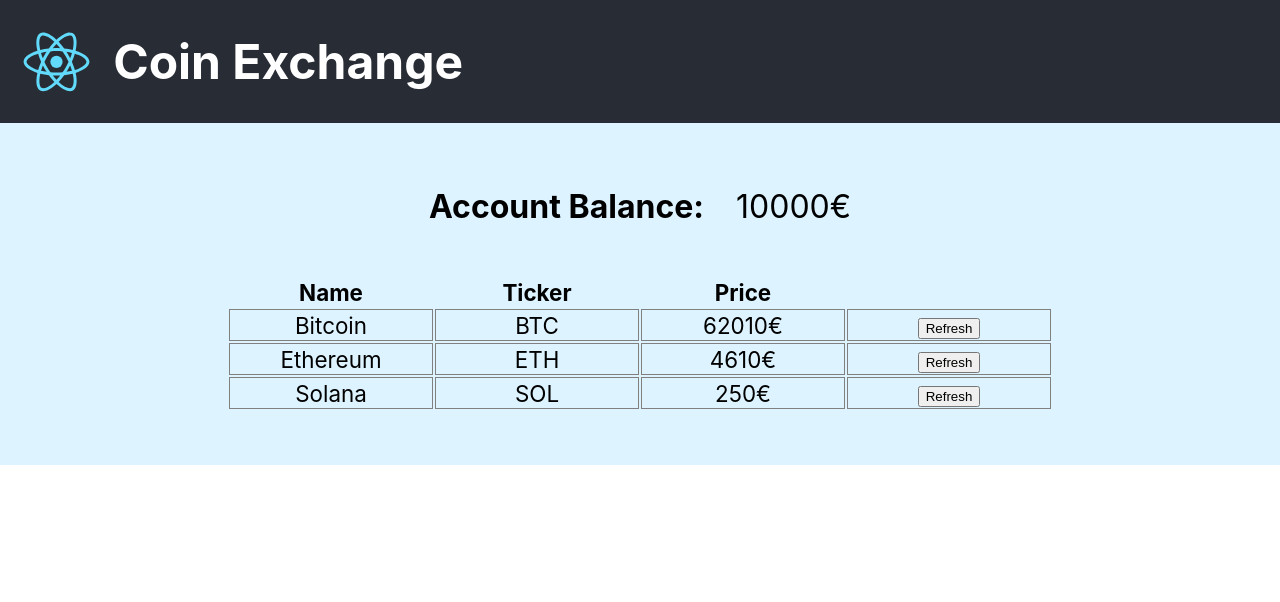
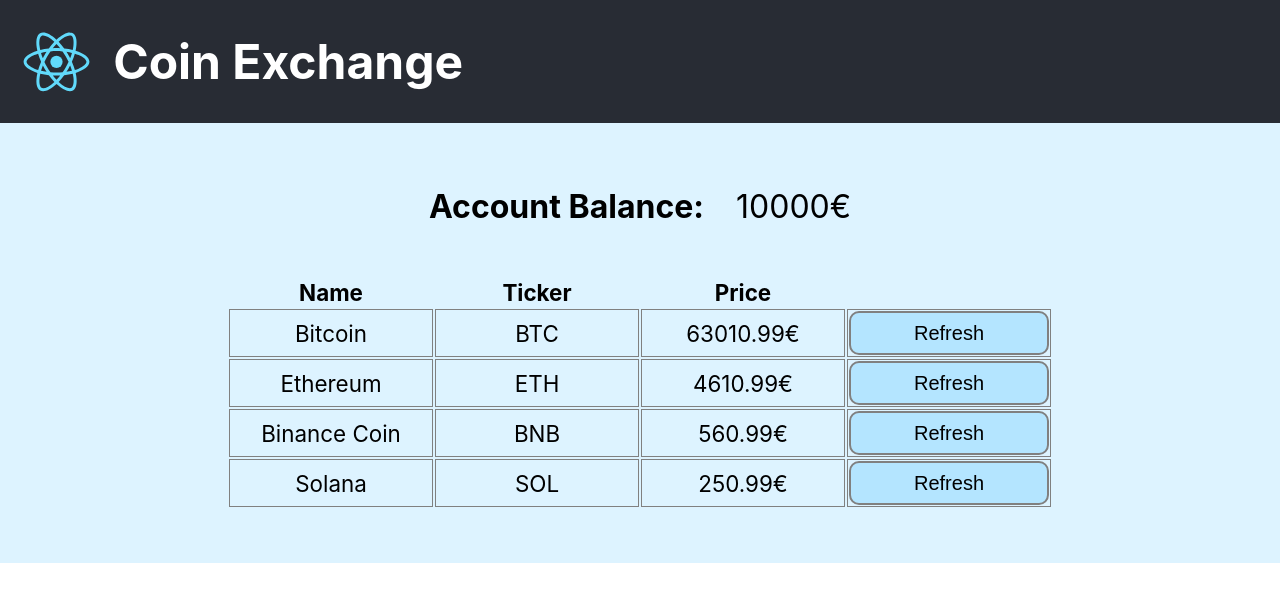
Before and after one commit to 0xTijan/crypto-tracker, a React (Create React App) app: page / in a window 1280 px wide. Shown: the top 602 px of the page. Built offline with nearby package versions, Linux system fonts and the light colour scheme.

Commit message:
rendering lists

```diff
--- a/package.json
+++ b/package.json
@@ -10,6 +10,7 @@
     "react-dom": "^17.0.2",
     "react-scripts": "4.0.3",
     "styled-components": "^5.3.3",
+    "uuid": "^8.3.2",
     "web-vitals": "^1.1.2"
   },
   "scripts": {
--- a/src/App.js
+++ b/src/App.js
@@ -3,13 +3,50 @@
 import './App.css';
 import Coin from './components/Coin/Coin';
 import AccountBalance from './components/AccountBalance/AccountBalance';
+import { v4 as uuidv4 } from 'uuid';
+
 /*
 This imports are handeled by BABLE JS - similarly to React.React transformation.
 That imports are also transformed to some other js language construct that makes it possible
 to import React from pacage (inside node_modules)
 */
 
-function App() {
+class App extends React.Component {
+  constructor(props){
+    super(props);
+    this.state = {
+      balance: 10000,
+      coinData: [
+        {
+          key: uuidv4(),
+          name: "Bitcoin",
+          ticker: "BTC",
+          price: 63000.99
+        },
+        {
+          key: uuidv4(),
+          name: "Ethereum",
+          ticker: "ETH",
+          price: 4600.99
+        },
+        {
+          key: uuidv4(),
+          name: "Binance Coin",
+          ticker: "BNB",
+          price: 550.99
+        },
+        {
+          key: uuidv4(),
+          name: "Solana",
+          ticker: "SOL",
+          price: 240.99
+        }
+      ]
+    }
+  }
+
+
+  render() {
     return (
       <div className="App">
 
@@ -22,7 +59,7 @@
           <h1 className="App-title">Coin Exchange</h1>
         </header>
 
-      <AccountBalance amount={10000}/>
+        <AccountBalance amount={this.state.balance}/>
 
         <table className="coin-table">
           <thead>
@@ -33,14 +70,51 @@
             </tr>
           </thead>
           <tbody>
-          <Coin name="Bitcoin" ticker="BTC" price={62000}/>
-          <Coin name="Ethereum" ticker="ETH" price={4600}/>
-          <Coin name="Solana" ticker="SOL" price={240}/>
+
+            {
+              //RENDERING LISTS:
+                //We map the coinData array of objects
+                //for every item in coinData array function inside .map() is done
+                //for every coin in array we render Coin component
+                //we can desctructure value:
+                  //this.state.coinData.map(value => ...) --> BEFORE
+                  //this.state.coinData.map( ({name, ticker, price}) => ...) --> AFTER
+              this.state.coinData.map( ({name, ticker, price}) =>
+
+                /**
+                 * Whenever we render a list we need to add a special property to it called KEY
+                 * If there is no key - there is a problem - react wont know how to handle on each and every component inside the list
+                 *
+                 * There are multiple options what key can be:
+                 *    - in our case can be coin ticker (every unique)
+                 *    - can also be made using UUID - npm package - glej uuid.txt
+                 *          <Coin key={value.key} name={value.name} ticker={value.ticker} price={value.price} />
+                 *
+                 * We can also do this:
+                 *  this.state.coinData.map(value =>
+                 *    <Coin key={value.ticker} {...value} />
+                 *  )
+                 * ...value - is a spread operator that enumerates, spreads the key value pairs in component as props.
+                 *  {
+                 *    name: "Bitcoin",
+                 *    ticker: "BTC"
+                 *  }
+                 *  This would give a Coin compoenent name="Bitcoin" and ticker="BTC" properties!
+                 */
+
+                //We pass the state of main application as props - PROP DRILLING - you give the state of parent component (App) to child component (Coin)!
+                //And the child component may drill further and pass the state of the original grandparent component to the cild component fo the cild component!
+                //This way we can propogade (razmnožiti) state downwords in component hierchery App-->Coin-->...
+                <Coin key={ticker} name={name} ticker={ticker} price={price} />
+              )
+            }
+
           </tbody>
         </table>
 
       </div>
     );
+  }
 }
 
 
--- a/src/components/Coin/Coin.jsx
+++ b/src/components/Coin/Coin.jsx
@@ -8,7 +8,14 @@
     border: 1px solid grey;
     width: 25vh;
 `;
-
+const Button = styled.button`
+    width: 100%;
+    height: 2.75rem;
+    border: 2px solid grey;
+    border-radius: 10px;
+    background-color: rgb(180, 229, 255);
+    font-size: 1.25rem;
+`;
 export default class Coin extends Component {
     constructor(props){
         super(props);
@@ -47,9 +54,13 @@
         const randomPercentage = 0.995 + Math.random() * 0.01;
         this.setState(function(oldState){
             return{
-                price: (oldState.price * randomPercentage).toFixed(3)
+                price: (oldState.price * randomPercentage).toFixed(2)
             }
         });
+        /**
+         * There is a problem:
+         *      - this state is not synchronized with main state (state in App.js)
+         */
     }
 
     render() {
@@ -60,7 +71,7 @@
                 <Td>{this.state.price}€</Td>
                 <Td>
                     <form action="#" method="POST">
-                        <button onClick={this.handleClick}>Refresh</button>
+                        <Button onClick={this.handleClick}>Refresh</Button>
                     </form>
                 </Td>
             </tr>
```
Also changed, not shown: 1 other file (tests, documents, lock files or other folders). Lines whose indentation alone changed are shown as unchanged.
